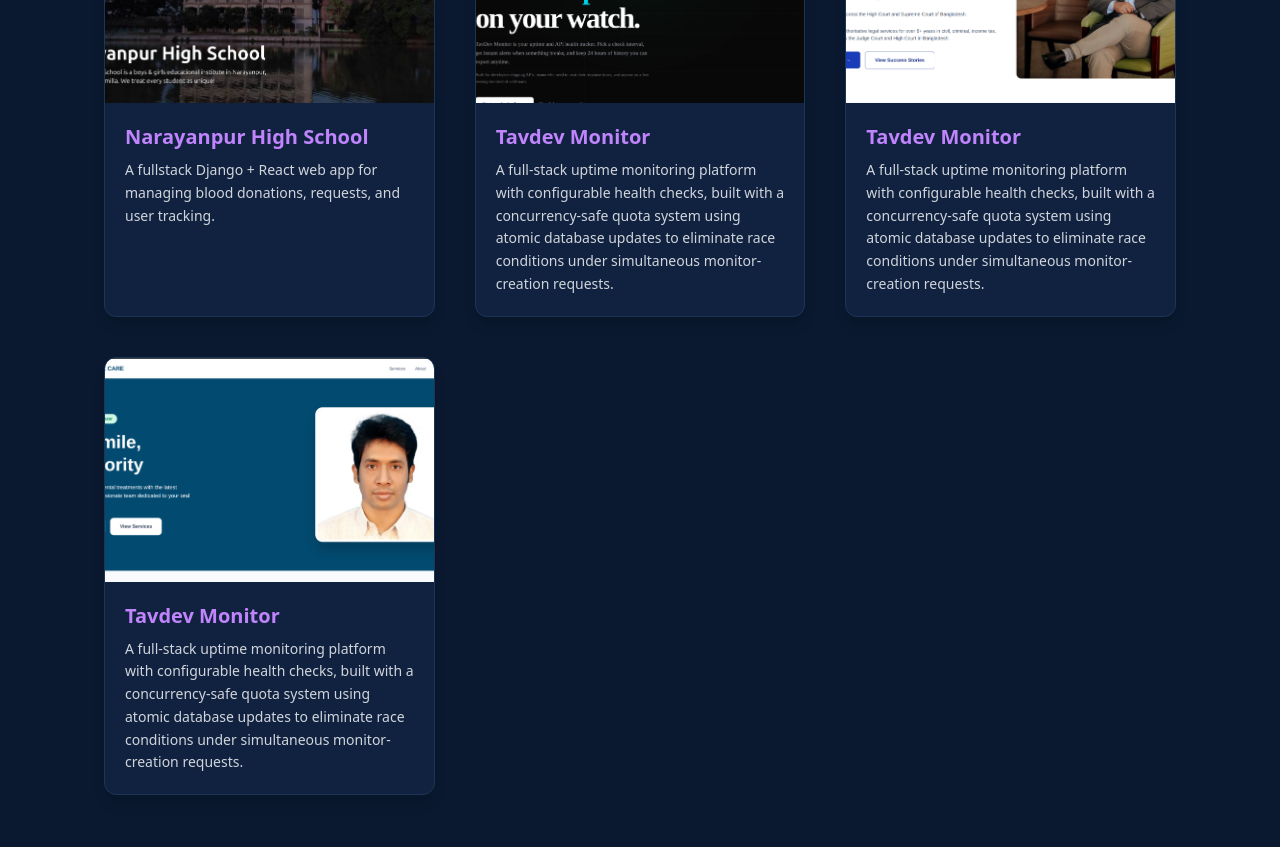
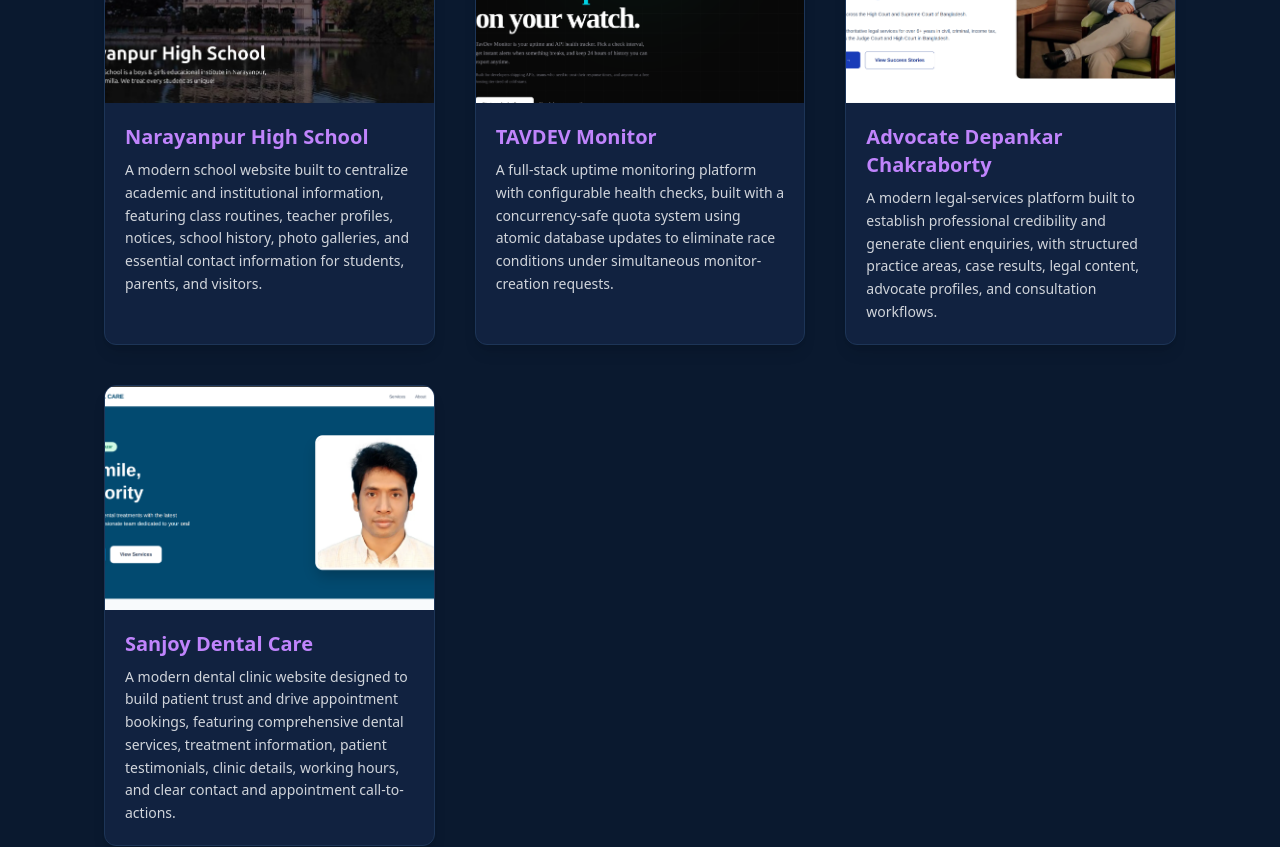
Before and after one commit to TAVDEV-team/portfolio, a React (Vite) app in the folder frontend/: page / in a window 1280 px wide. Shown: the part 2940-3787 px from the top of the page. Built offline with nearby package versions, Linux system fonts and the light colour scheme; the HTML template or start-up script is replaced by a standard one.

Commit message:
feat : project details upgrade

```diff
--- a/frontend/src/data/projects.js
+++ b/frontend/src/data/projects.js
@@ -3,41 +3,34 @@ const projects = [
     id: 1,
     title: "Narayanpur High School",
     description:
-      "A fullstack Django + React web app for managing blood donations, requests, and user tracking.",
+      "A modern school website built to centralize academic and institutional information, featuring class routines, teacher profiles, notices, school history, photo galleries, and essential contact information for students, parents, and visitors.",
     image: "/narayan.png",
     live: "https://www.narayanpurhighschool.edu.bd/",
-    github: "https://github.com/TAVDEV-team/Narayanpur_high_school",
-
   },
   {
     id: 2,
-    title: "Tavdev Monitor",
+    title: "TAVDEV Monitor",
     description:
       "A full-stack uptime monitoring platform with configurable health checks, built with a concurrency-safe quota system using atomic database updates to eliminate race conditions under simultaneous monitor-creation requests.",
     image: "/tavdev_monitor.png",
-    // techStack: ["FastAPI", "PostgreSQL", "Redis", "Celery", "Next.js", "Docker"],
     live: "https://monitor.tavdev.com/",
-    github:"https://github.com/mamun700263/Tavdev_tools",
+    github: "https://github.com/mamun700263/Tavdev_tools",
   },
-    {
+  {
     id: 3,
-    title: "Tavdev Monitor",
+    title: "Advocate Depankar Chakraborty",
     description:
-      "A full-stack uptime monitoring platform with configurable health checks, built with a concurrency-safe quota system using atomic database updates to eliminate race conditions under simultaneous monitor-creation requests.",
+      "A modern legal-services platform built to establish professional credibility and generate client enquiries, with structured practice areas, case results, legal content, advocate profiles, and consultation workflows.",
     image: "/advocate.png",
-    // techStack: ["FastAPI", "PostgreSQL", "Redis", "Celery", "Next.js", "Docker"],
     live: "https://portfolio1-depankar-chakraborty-adv.vercel.app",
-    github:"https://github.com/mamun700263/Tavdev_tools",
   },
   {
     id: 4,
-    title: "Tavdev Monitor",
+    title: "Sanjoy Dental Care",
     description:
-      "A full-stack uptime monitoring platform with configurable health checks, built with a concurrency-safe quota system using atomic database updates to eliminate race conditions under simultaneous monitor-creation requests.",
+      "A modern dental clinic website designed to build patient trust and drive appointment bookings, featuring comprehensive dental services, treatment information, patient testimonials, clinic details, working hours, and clear contact and appointment call-to-actions.",
     image: "/dentist.png",
-    // techStack: ["FastAPI", "PostgreSQL", "Redis", "Celery", "Next.js", "Docker"],
-    live: "https://portfolio1-depankar-chakraborty-adv.vercel.app",
-    github:"https://github.com/mamun700263/Tavdev_tools",
+    live: "https://portfolio2-sanjay-paul-dentist.vercel.app/",
   },
 ];
 
--- a/frontend/src/pages/Projects.jsx
+++ b/frontend/src/pages/Projects.jsx
@@ -35,14 +35,14 @@ export default function Projects() {
                 >
                   Live Demo
                 </a>
-                <a
+                {/* <a
                   href={project.github}
                   target="_blank"
                   rel="noopener noreferrer"
                   className="px-4 py-2 border border-purple-400 text-purple-400 hover:bg-purple-500 hover:text-white text-sm font-medium rounded-md transition"
                 >
                   GitHub Repo
-                </a>
+                </a> */}
               </div>
             </div>
 
```
